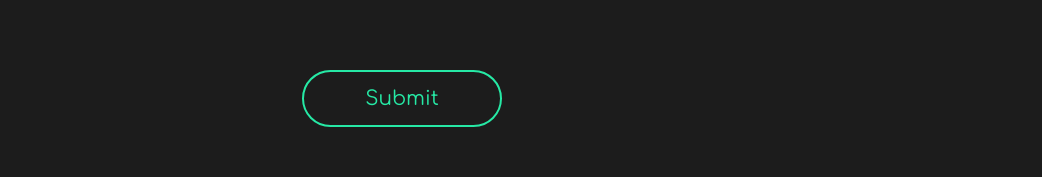
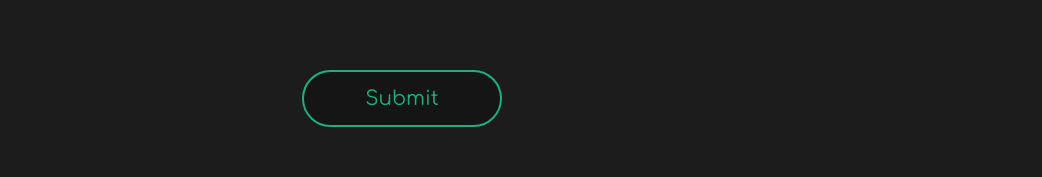
Before and after one commit to zendranm/portfolio-app, a React (Create React App) app: page / in a window 1280 px wide. In both pictures the pointer is over the input "Submit". Shown: the part 4355-4532 px from the top of the page, without its empty margins (238-1280 px from the left). Built offline with nearby package versions, Linux system fonts and the light colour scheme.

Commit message:
Small css improvements

```diff
--- a/src/styles/EmailPanel.scss
+++ b/src/styles/EmailPanel.scss
@@ -20,6 +20,7 @@
 
 #submit:hover {
   cursor: pointer;
+  filter: brightness(75%);
 }
 
 @media (min-width: 200px) {
--- a/src/styles/FifthPanel.scss
+++ b/src/styles/FifthPanel.scss
@@ -16,3 +16,8 @@
   font-size: 40px;
   margin-bottom: 100px;
 }
+
+.contactIcon:hover {
+  cursor: pointer;
+  filter: brightness(75%);
+}
```
